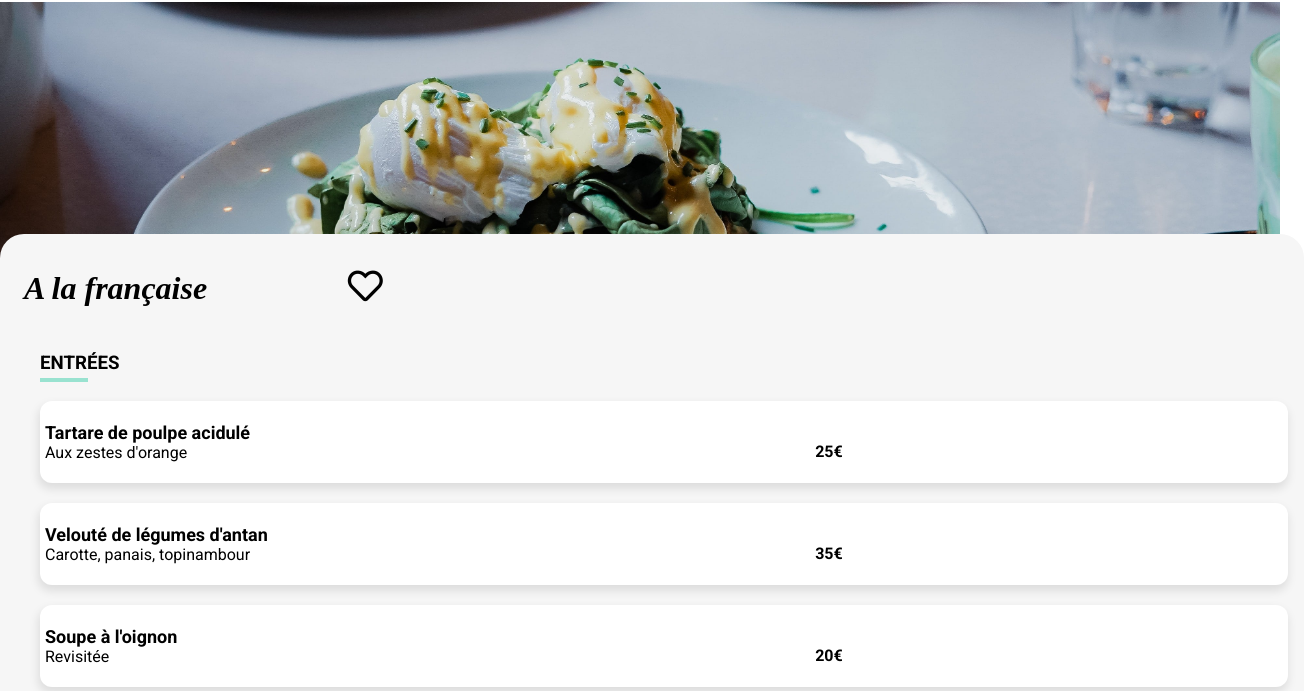
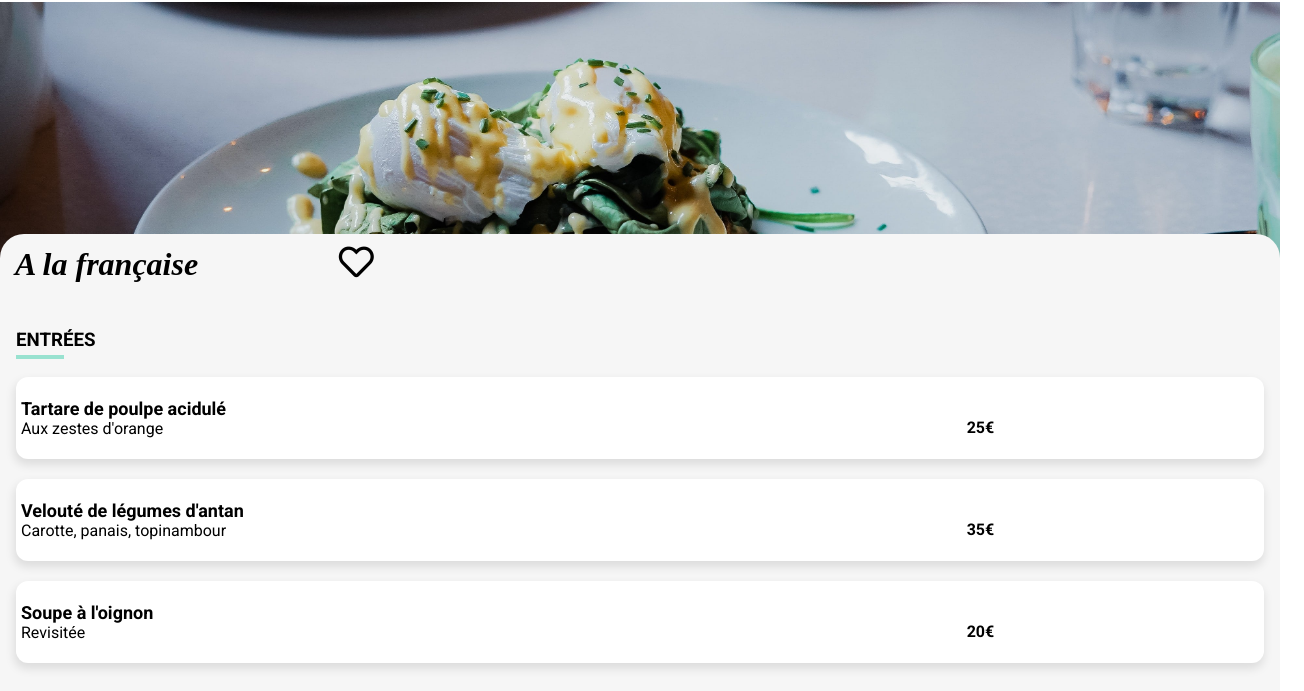
Before and after one commit to NymeriaLucky/p3_ohmyfood, a plain HTML site: page A_la_francaise.html in a window 1280 px wide. Shown: the part 109-800 px from the top of the page, 1304 px wide, since content can reach past the window. Drawn offline with Linux system fonts and the light colour scheme; a web font is replaced by a local one.

Commit message:
31/03/21 retouches

```diff
--- a/css/A_la_francaise.css
+++ b/css/A_la_francaise.css
@@ -156,7 +156,7 @@ h2 {
 .menu__title {
     font-family: Shrikhand,"cursive";
 	display:flex;
-	flex-wrap: wrap;
+	flex-wrap: nowrap;
 	object-position: left;
 	position:relative;
 	width:60%;
@@ -204,6 +204,7 @@ i.far.fa-heart .border{
 .menu__title {
     font-family: Shrikhand,"cursive";
 	overflow-wrap: break-word;
+	padding: 15px 0px 0px 15px;
 }
 
 .content:hover {
@@ -287,7 +288,7 @@ section {
 }
 
 .casesmenu p {
-	width: 268px;
+	width: 50%;
 		  white-space: nowrap;
 		  overflow: hidden;
 		  text-overflow: ellipsis;
@@ -301,7 +302,6 @@ section {
 	padding-top: 36px;
 	font-weight: bold;
 	margin-right: -5%;
-	width: -5%;
 }
 
 .bloc__menu {
@@ -315,7 +315,6 @@ section {
 	display:inline-block;
     position: relative;
     border-radius: 1.5rem 1.5rem 0 0;
-    padding: 2.4rem 0 0 1.5rem;
     margin-top: -2rem;
     background-color: #f6f6f6;
 	width:100%;
--- a/css/La_note_enchantee.css
+++ b/css/La_note_enchantee.css
@@ -185,7 +185,6 @@ i .far.fa-heard::before{
 	position: relative;
 	font-weight: 100;
 	font-style: normal;
-	flex-grow: 1;
 }
 
 .content:hover {
@@ -207,6 +206,7 @@ i.far.fa-heart .border{
 .menu__title {
     font-family: Shrikhand,"cursive";
 	overflow-wrap: break-word;
+	padding: 15px 0px 0px 15px;
 }
 
 .content:hover {
@@ -285,7 +285,7 @@ section {
 }
 
 .casesmenu p {
-		  width: 268px;
+		  width: 50%;
 		  white-space: nowrap;
 		  overflow: hidden;
 		  text-overflow: ellipsis;
@@ -299,7 +299,6 @@ section {
 	padding-top: 36px;
 	font-weight: bold;
 	margin-right: -5%;
-	width: -5%;
 }
 
 .bloc__menu {
@@ -313,7 +312,6 @@ section {
 	    display:inline-block;
 		position: relative;
 		border-radius: 1.5rem 1.5rem 0 0;
-		padding: 2.4rem 0 0 1.5rem;
 		margin-top: -2rem;
 		background-color: #f6f6f6;
 		width:100%;
--- a/css/La_palette_du_gout.css
+++ b/css/La_palette_du_gout.css
@@ -159,7 +159,7 @@ h2 {
 	flex-wrap: nowrap;
 	object-position: left;
 	position:relative;
-	width: 60%;
+	width:60%;
 }
 
 .content{
--- a/css/Le_delice_des_sens.css
+++ b/css/Le_delice_des_sens.css
@@ -210,6 +210,7 @@ i .far.fa-heard::before{
 .menu__title {
     font-family: Shrikhand,"cursive";
 	overflow-wrap: break-word;
+	padding: 15px 0px 0px 15px;
 }
 
 .content:hover {
@@ -288,7 +289,7 @@ section {
 }
 
 .casesmenu p {
-	width: 268px;
+	width: 50%;
 		  white-space: nowrap;
 		  overflow: hidden;
 		  text-overflow: ellipsis;
@@ -302,7 +303,6 @@ section {
 	padding-top: 36px;
 	font-weight: bold;
 	margin-right: -5%;
-	width: -5%;
 }
 
 .bloc__menu {
@@ -316,7 +316,6 @@ section {
 	display:inline-block;
     position: relative;
     border-radius: 1.5rem 1.5rem 0 0;
-    padding: 2.4rem 0 0 1.5rem;
     margin-top: -2rem;
     background-color: #f6f6f6;
 	width:100%;
```
